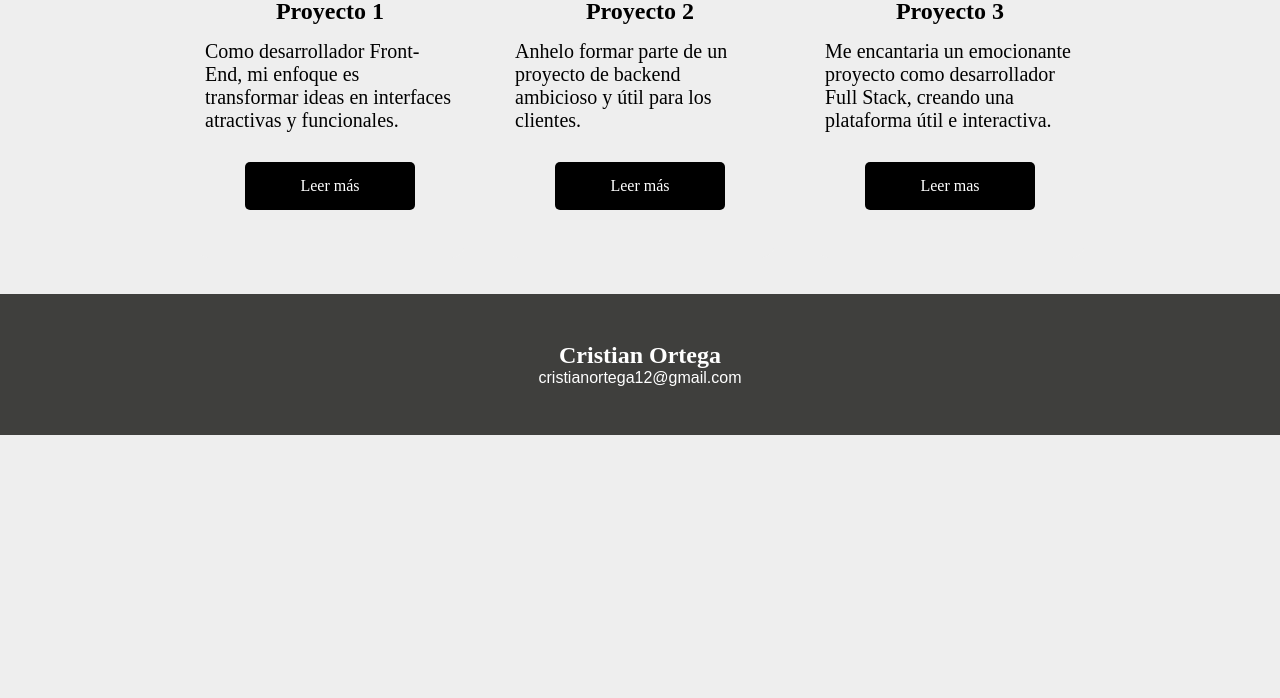
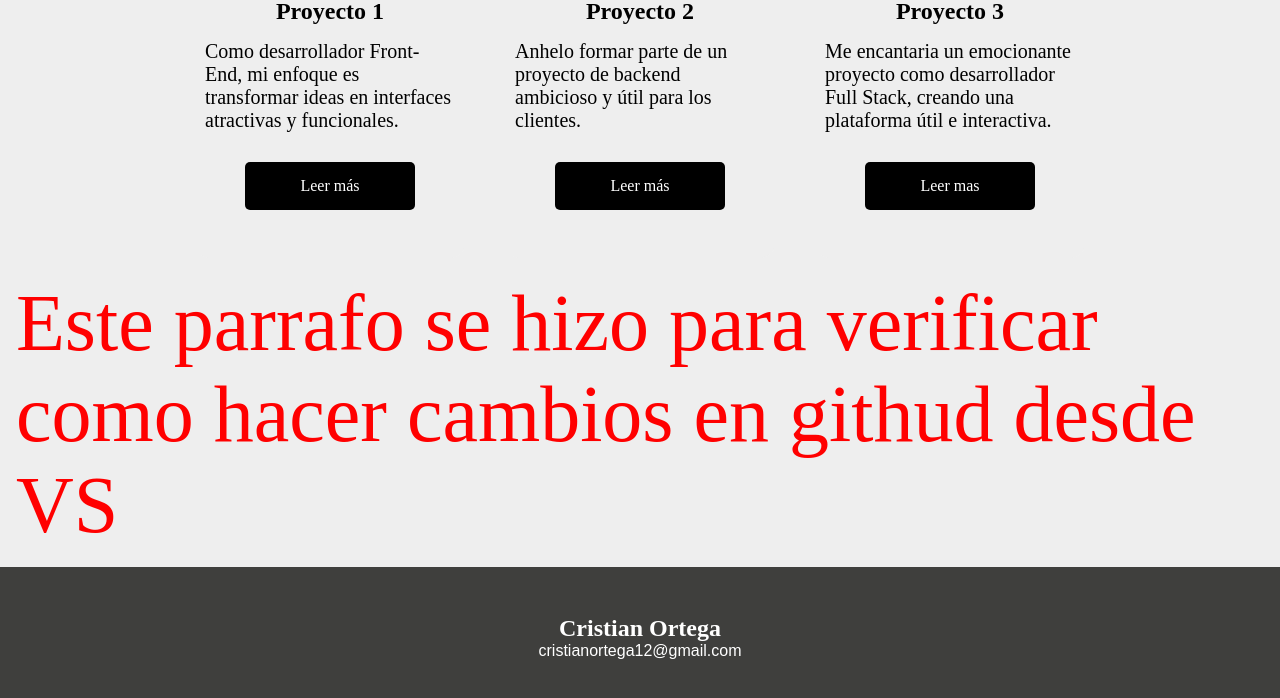
Before and after one commit to caom312/mi_primera_web, a plain HTML site: page index.html in a window 1280 px wide. Shown: the part 1768-2466 px from the top of the page. Before the commit the page ends 2203 px from the top, so only its background shows below. Drawn offline with Linux system fonts and the light colour scheme.

Commit message:
primera actualizacion de mi primera web

```diff
--- a/index.html
+++ b/index.html
@@ -75,12 +75,15 @@
                      <p>Me encantaria un emocionante proyecto como desarrollador Full Stack, creando una plataforma útil e interactiva.</p>
                      <a href="">Leer mas</a>
                     </div>
+
+                <div class="greeting">
+
+                    <p> Este parrafo se hizo para verificar como hacer cambios en githud desde VS</p>
+
+                </div>
             </section>
 
-            <section class="seccion-4">
 
-
-            </section>
 
 
         </main>
--- a/styles.css
+++ b/styles.css
@@ -245,6 +245,11 @@ a:active{
     display: none;
 }*/
 
+.greeting p{
+    font-size: 5em;
+    color: red;
+}
+
 .checkbtn{
     font-size: 25px;
     color:white;
```
